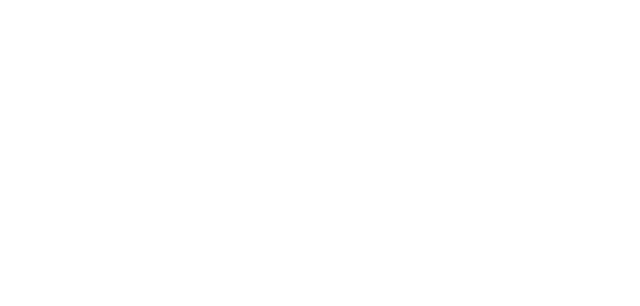
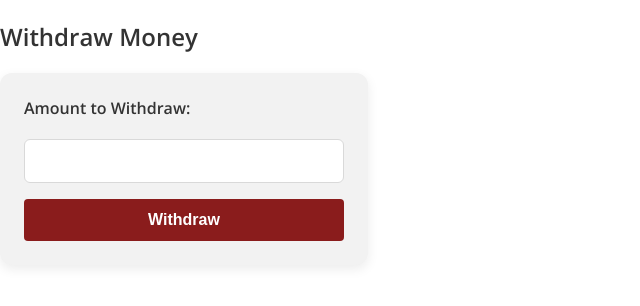
Before and after one commit to rysealex/wildcat-credit-union, a React (Create React App) app in the folder client/: page /withdrawal in a window 1280 px wide. Before the commit this address had no page. Shown: the top 306 px of the page, without its empty margins (0-640 px from the left). Built offline with nearby package versions, Linux system fonts and the light colour scheme.

Commit message:
Finished withdrawal backend logic and implemented basic withdrawal frontend.

```diff
--- a/client/src/App.js
+++ b/client/src/App.js
@@ -5,6 +5,7 @@
 import AtmLocator from "./components/atm_locator";
 import Homepage from "./components/homepage";
 import Deposit from "./components/deposit";
+import Withdrawal from "./components/withdrawal";
 import TransactionHistory from "./components/transaction_history";
 
 function App() {
@@ -17,6 +18,7 @@
         <Route path="/transaction_history" element={<TransactionHistory />} />
         <Route path="/atm_locator" element={<AtmLocator />} />
         <Route path="/deposit" element={<Deposit />} />
+        <Route path="/withdrawal" element={<Withdrawal />} />
       </Routes>
     </Router>
   );
--- /dev/null
+++ b/client/src/components/withdrawal.jsx
@@ -0,0 +1,93 @@
+import React, { useState, useEffect } from 'react';
+
+const Withdrawal = () => {
+    // use state to manage withdrawal amount and success message
+    const [withdrawalAmount, setWithdrawalAmount] = useState('');
+
+    // handle the withdrawal form submission
+    const handleWithdrawal = async (e) => {
+        e.preventDefault();
+
+        // get the user's SSN from local storage
+        const currUserSsn = localStorage.getItem('curr_user_ssn');
+
+        // first check if user has enough balance for the withdrawal
+        const balanceResponse = await fetch(`http://localhost:5000/api/bank_accounts/${currUserSsn}`);
+
+        if (!balanceResponse.ok) {
+            console.error('Failed to fetch bank account balance');
+            alert('Failed to fetch bank account balance. Please try again later.');
+            return;
+        }
+
+        // parse the response to get the balance
+        const balanceData = await balanceResponse.json();
+
+        // check if the balance is sufficient for the withdrawal
+        if (balanceData.balance < parseFloat(withdrawalAmount)) {
+            alert('Insufficient balance for this withdrawal.');
+            return;
+        }
+
+        // after confirming that user has enough balance for withdrawal, create the transaction object
+        const transactionData = {
+            ssn: currUserSsn, // use the actual user SSN from local storage
+            date: new Date().toISOString().slice(0, 10), // current date in YYYY-MM-DD format
+            transaction_type: 'withdrawal',
+            transaction_amount: parseFloat(withdrawalAmount),
+        };
+
+        try {
+            // step 1: add transaction to transaction history
+            const transactionResponse = await fetch('http://localhost:5000/api/transaction_history', {
+                method: 'POST',
+                headers: {
+                    'Content-Type': 'application/json',
+                },
+                body: JSON.stringify(transactionData),
+            });
+            if (!transactionResponse.ok) {
+                throw new Error('Failed to withdraw amount');
+            }
+
+            // step 2: update bank account balance
+            const bankAccountResponse = await fetch(`http://localhost:5000/api/bank_accounts/${transactionData.ssn}/subtract_funds`, {
+                method: 'POST',
+                headers: {
+                    'Content-Type': 'application/json',
+                },
+                body: JSON.stringify({
+                    ssn: transactionData.ssn,
+                    amount: transactionData.transaction_amount
+                }),
+            });
+            if (!bankAccountResponse.ok) {
+                throw new Error('Failed to update bank account balance');
+            }
+            // clear the withdrawal amount input field
+            setWithdrawalAmount('');
+        } catch (error) {
+            console.error('Error during withdrawal:', error);
+            alert('Withdrawal failed. Please try again.');
+        }
+    };
+
+    return (
+        <div>
+			<h2>Withdraw Money</h2>
+			<form onSubmit={handleWithdrawal}>
+				<label htmlFor="withdrawalAmount">Amount to Withdraw:</label>
+				<input
+					type="number"
+					id="withdrawalAmount"
+					value={withdrawalAmount}
+					onChange={(e) => setWithdrawalAmount(e.target.value)}
+					required
+				/>
+				<button type="submit">Withdraw</button>
+			</form>
+		</div>
+    )
+};
+
+export default Withdrawal;
```
Also changed, not shown: 2 other files (tests, documents, lock files or other folders).
